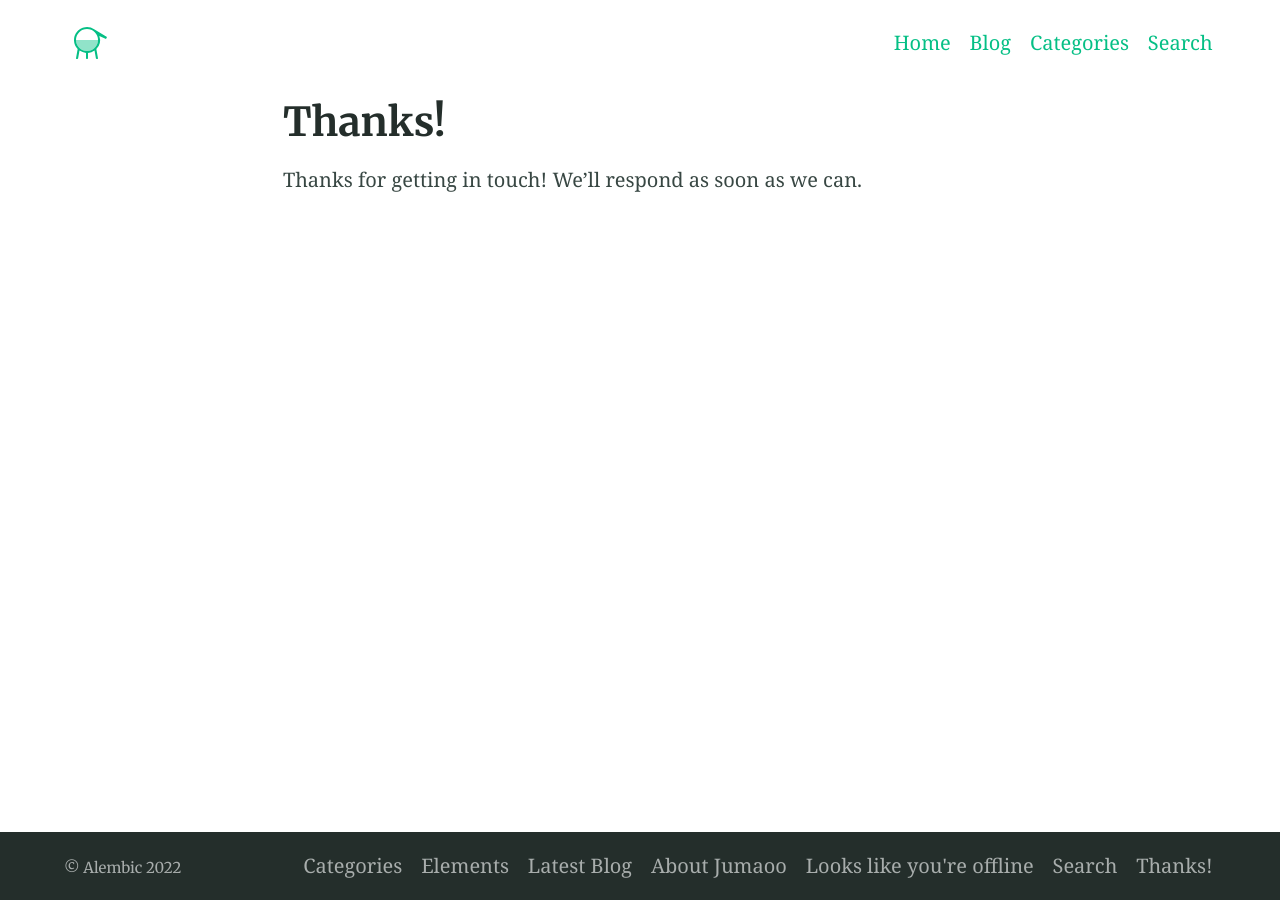
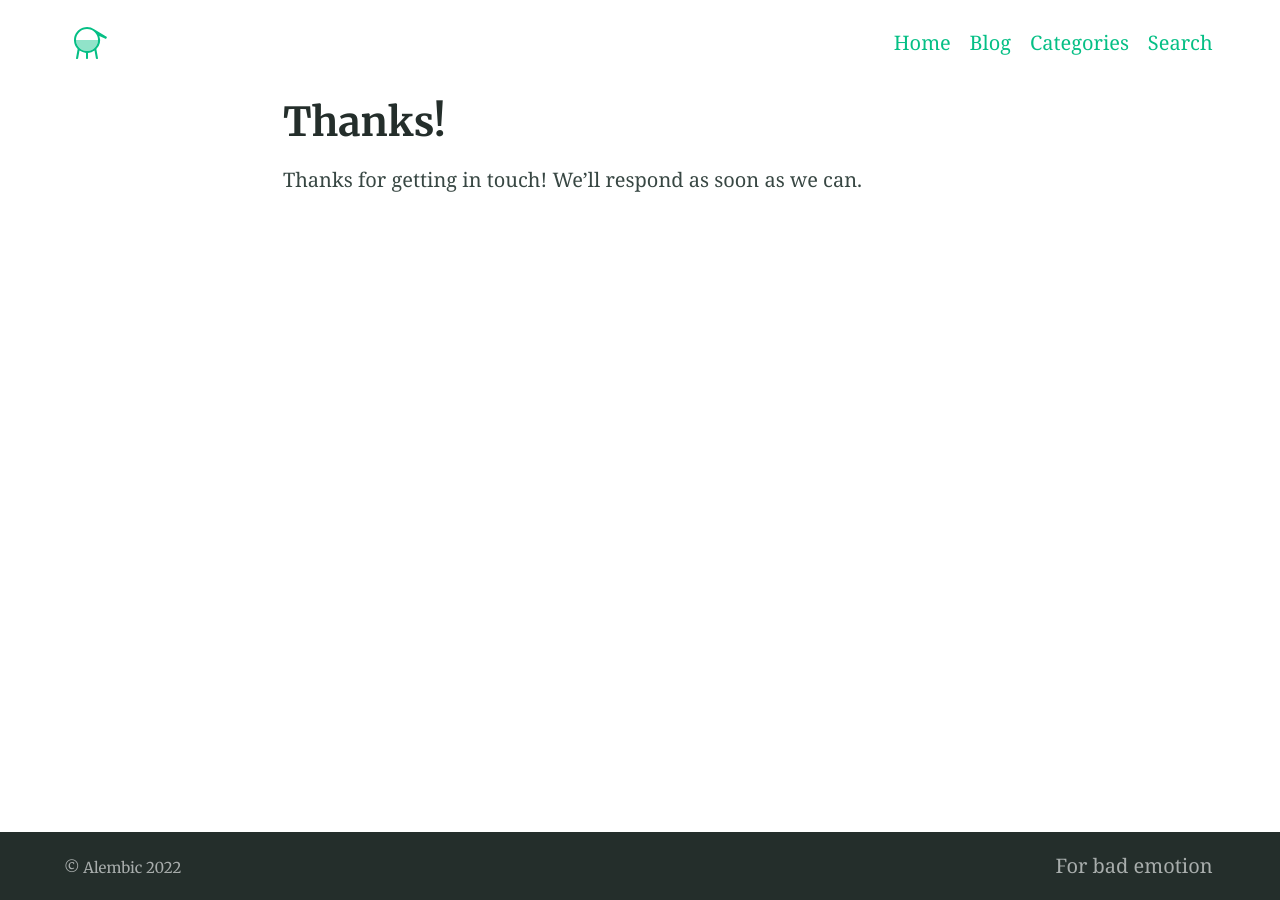
Before and after one commit to jumaoo/jumaoo.github.io, a Jekyll site: the page built from thanks.md, in a window 1280 px wide. Built offline with Jekyll 4.4.1, drawn with Linux system fonts in a browser that asks for light colours.

Commit message:
Update _config.yml

```diff
--- a/_config.yml
+++ b/_config.yml
@@ -131,15 +131,15 @@ navigation_header:
   url: /search/
 
 
-# navigation_footer:
-# - title: Created by David Darnes
-#   url: https://darn.es
+navigation_footer:
+- title: For bad emotion
+  url: http://magickeyboard.io/
 
 social_links: # Appears in sidebar. Set the urls then uncomment and comment out as desired
   Twitter: https://twitter.com/DavidDarnes
   LinkedIn: https://www.linkedin.com/in/daviddarnes
   GitHub: https://github.com/daviddarnes
-  link: https://darn.es
+  link: http://magickeyboard.io/
   RSS: /feed.xml
 
 sharing_links: # Appear at the bottom of single blog posts, add as desired. The value can be 'true' or the desired button colour
```
